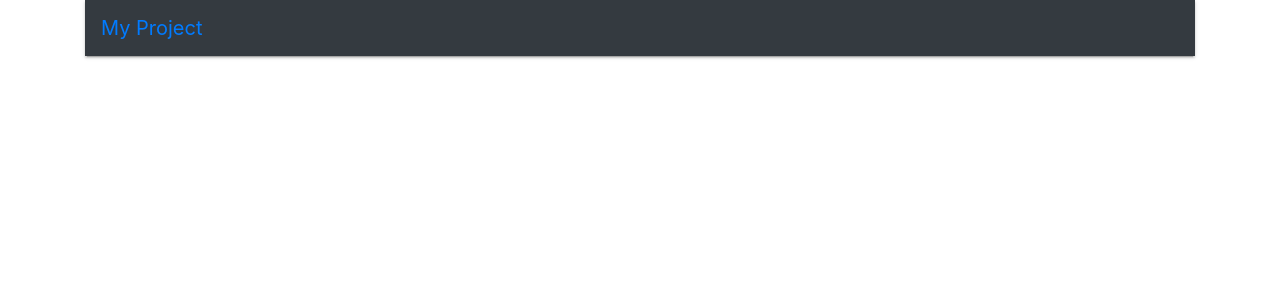
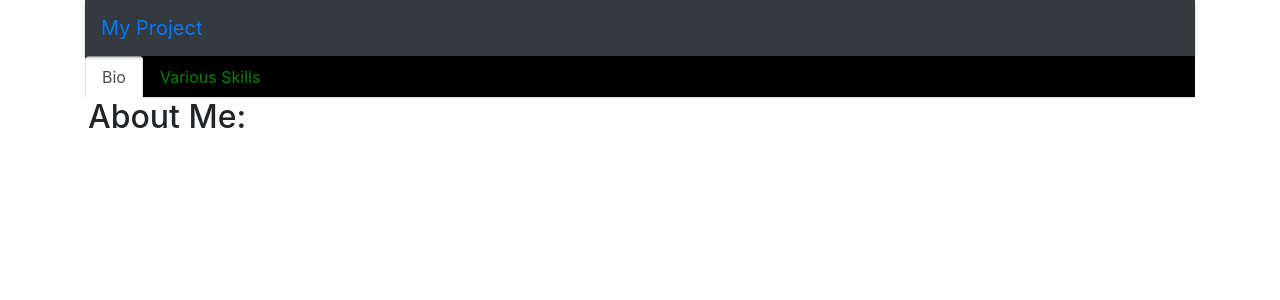
Before and after one commit to aaely/MyProject, a React (Create React App) app in the folder client/: page /resume in a window 1280 px wide. Shown: the top 300 px of the page. Built offline with nearby package versions, Linux system fonts and the light colour scheme; no server answers.

Commit message:
resume template added

```diff
--- a/client/src/components/App.js
+++ b/client/src/components/App.js
@@ -12,6 +12,7 @@ import Display from './Display'
 import mobileDisplay from './mobileDisplay'
 import todoList from './todoList';
 import AccessLog from './remoteAccess/accessLog'
+import Resume from './Resume';
 
 class App extends Component {
   componentDidMount() {
@@ -32,6 +33,7 @@ class App extends Component {
             <Route path="/mobiledisplay" component={mobileDisplay} />
             <Route path="/todoList" component={todoList} />
             <Route path="/accessform" component={AccessLog} />
+            <Route path="/resume" component={Resume} />
           </div>
         </BrowserRouter>
         </div>
--- /dev/null
+++ b/client/src/components/Resume.js
@@ -0,0 +1,75 @@
+import React, { Component } from 'react';
+import { TabContent, TabPane, Nav, NavItem, NavLink, Card, Button, CardTitle, CardText, Row, Col } from 'reactstrap';
+import classnames from 'classnames';
+
+class Resume extends Component {
+  constructor(props) {
+    super(props);
+
+    this.toggle = this.toggle.bind(this);
+    this.state = {
+      activeTab: '1'
+    };
+  }
+
+  toggle(tab) {
+    if (this.state.activeTab !== tab) {
+      this.setState({
+        activeTab: tab
+      });
+    }
+  }
+  render() {
+    return (
+      <div>
+        <Nav tabs style={{backgroundColor: 'black', color: 'green'}}>
+          <NavItem>
+            <NavLink
+              className={classnames({ active: this.state.activeTab === '1' })}
+              onClick={() => { this.toggle('1'); }}
+            >
+              Bio
+            </NavLink>
+          </NavItem>
+          <NavItem>
+            <NavLink
+              className={classnames({ active: this.state.activeTab === '2' })}
+              onClick={() => { this.toggle('2'); }}
+            >
+              Various Skills
+            </NavLink>
+          </NavItem>
+        </Nav>
+        <TabContent activeTab={this.state.activeTab}>
+          <TabPane tabId="1">
+            <Row>
+              <Col sm="12">
+                <h2>About Me:</h2>
+              </Col>
+            </Row>
+          </TabPane>
+          <TabPane tabId="2">
+            <Row>
+              <Col sm="6">
+                <Card body>
+                  <CardTitle>CCNP</CardTitle>
+                  <CardText>Very strong core networking skills, particularly with Cisco Switches</CardText>
+                  <Button>Cisco Academy</Button>
+                </Card>
+              </Col>
+              <Col sm="6">
+                <Card body>
+                  <CardTitle>React.js and React-Native</CardTitle>
+                  <CardText>Intermediate level Web and Mobile Developer</CardText>
+                  <Button>React + React-Native</Button>
+                </Card>
+              </Col>
+            </Row>
+          </TabPane>
+        </TabContent>
+      </div>
+    );
+  }
+}
+
+export default Resume;
--- a/client/src/components/responsivePlayer.js
+++ b/client/src/components/responsivePlayer.js
@@ -10,7 +10,7 @@ class ResponsivePlayer extends Component {
           playing url='https://www.youtube.com/watch?v=9kXyRkXyv-U'
           width='100%'
           height='100%'
-          //playing={false}
+          playing={false}
         />
       </div>
     )
--- a/client/src/index.js
+++ b/client/src/index.js
@@ -16,6 +16,10 @@ unregister();
 
 ReactDOM.render(<Provider store={store}><App /></Provider>, document.querySelector('#root'));
 
+if(module.hot) {
+    module.hot.accept();
+}
+
 console.log('Environment is', process.env.NODE_ENV);
 
 console.log(store);
```
Also changed, not shown: 2 other files (tests, documents, lock files or other folders).
